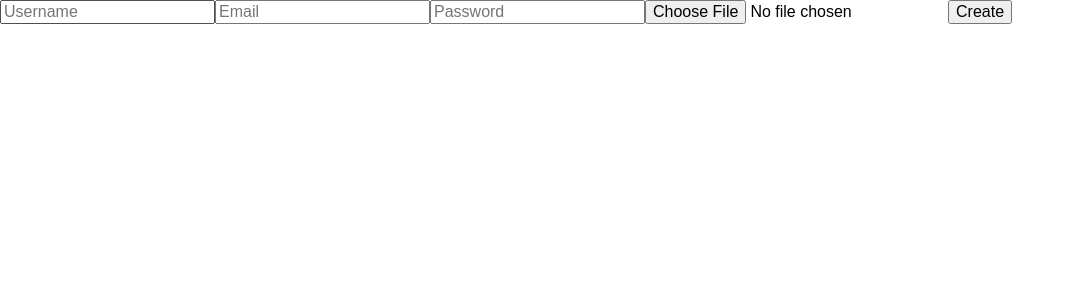
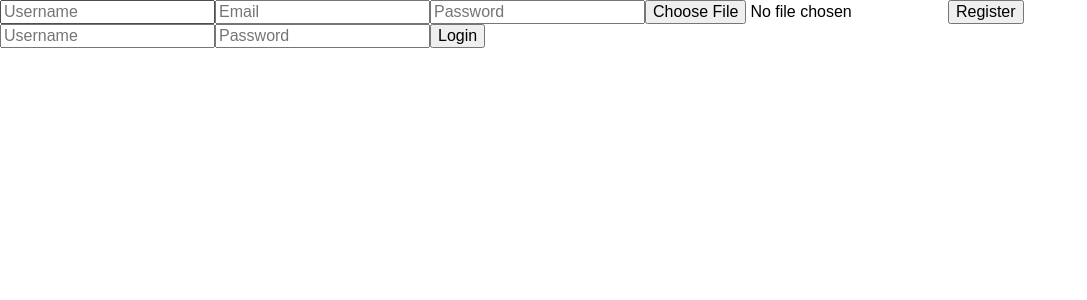
Before and after one commit to richmondwatkins/quest4change, a Node project: template app/views/home/index.jade in a window 1280 px wide. Shown: the top 300 px of the page, without its empty margins (0-1087 px from the left). Run offline with Node 20 templates, Linux system fonts and the light colour scheme; the template is opened without the code that fills it: most values are stand-ins (such as "Sample title", 1, 10 or a date in 2020); style sheets or scripts are compiled from the project's sources; some libraries are stand-ins or nearby versions.

Commit message:
login and registration complete

```diff
--- a/app/lib/init-routes.js
+++ b/app/lib/init-routes.js
@@ -21,6 +21,8 @@ function load(app, fn){
   app.get('/help', dbg, home.help);
 
   app.post('/register', dbg, users.register);
+  app.post('/login', dbg, users.login);
+
   console.log('Routes Loaded');
   fn();
 }
--- a/app/views/home/index.jade
+++ b/app/views/home/index.jade
@@ -9,4 +9,9 @@ block content
     input.form-control.email(type='email', name='email', placeholder='Email', required='required')
     input.form-control.password(type='password', name='password', placeholder='Password', required='required')
     input(type='file', name='image')
-    button Create
+    button Register
+
+  form(method='POST', action='/login')
+    input.form-control.username(type='text', name='userName', placeholder='Username', required='required')
+    input.form-control.password(type='password', name='password', placeholder='Password', required='required')
+    button Login
```
Also changed, not shown: app/models/user.js (+8 -1 lines), app/routes/users.js (+16 -1 lines).
